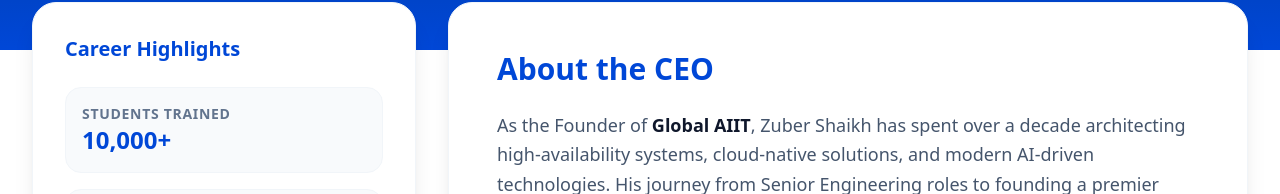
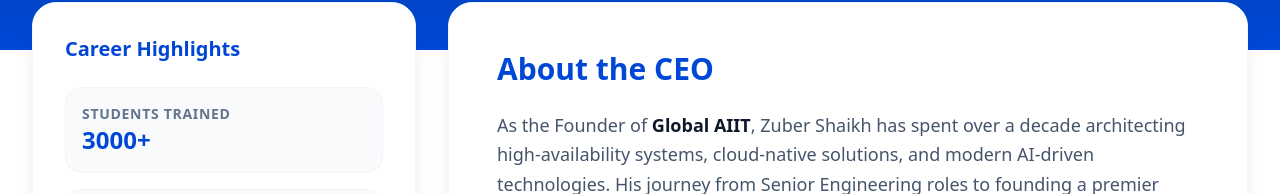
Before and after one commit to globalacademicspune/Global-AI-IT, a Next.js app: page /zuber in a window 1280 px wide. Shown: the part 606-800 px from the top of the page. Built offline with nearby package versions, Linux system fonts and the light colour scheme.

Commit message:
Students Trained Changed

```diff
--- a/app/zuber/page.tsx
+++ b/app/zuber/page.tsx
@@ -120,7 +120,7 @@ export default function ZuberProfile() {
                   </p>
 
                   <p className="text-2xl font-black text-primary">
-                    10,000+
+                    3000+
                   </p>
                 </div>
 
```
